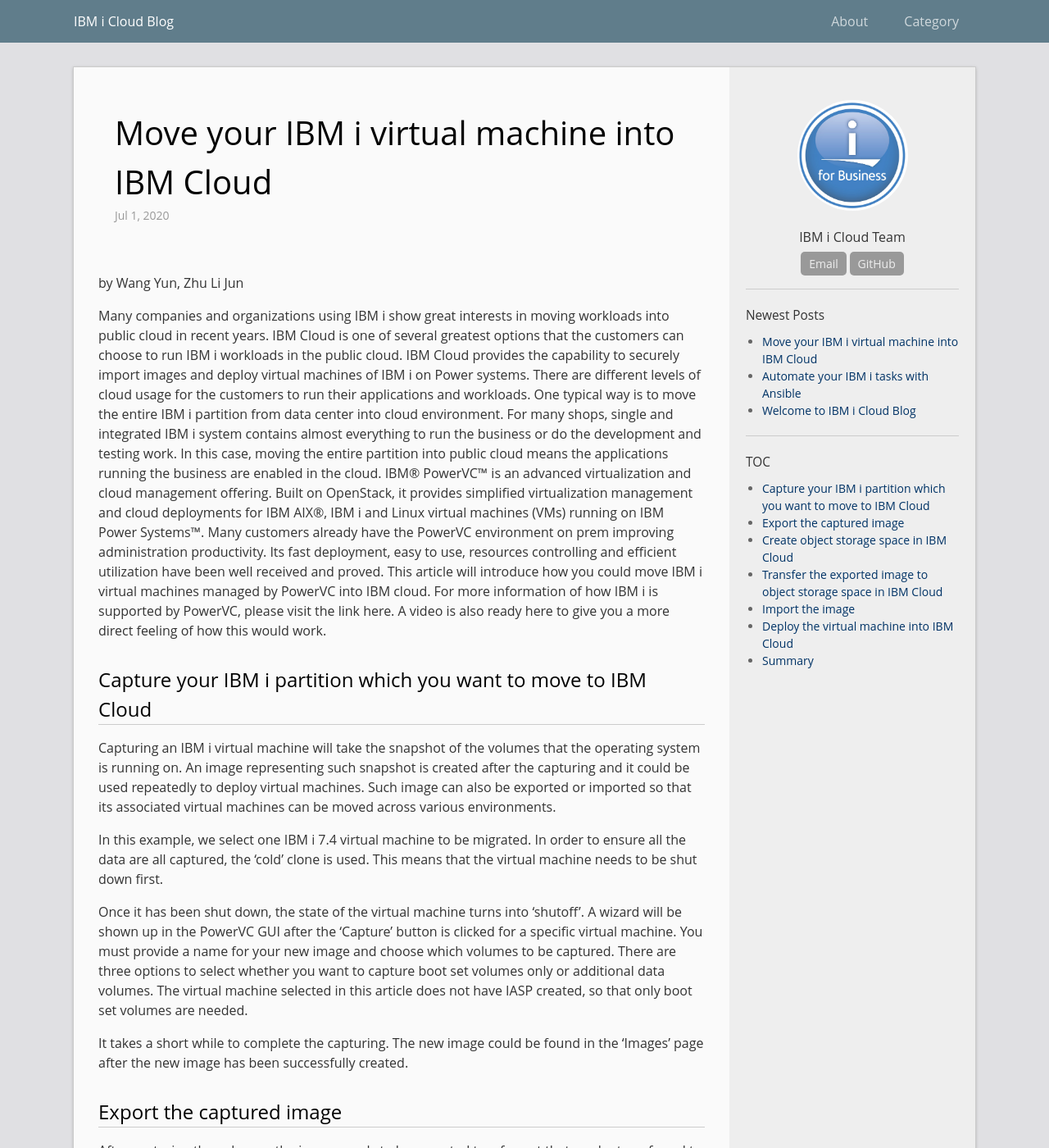
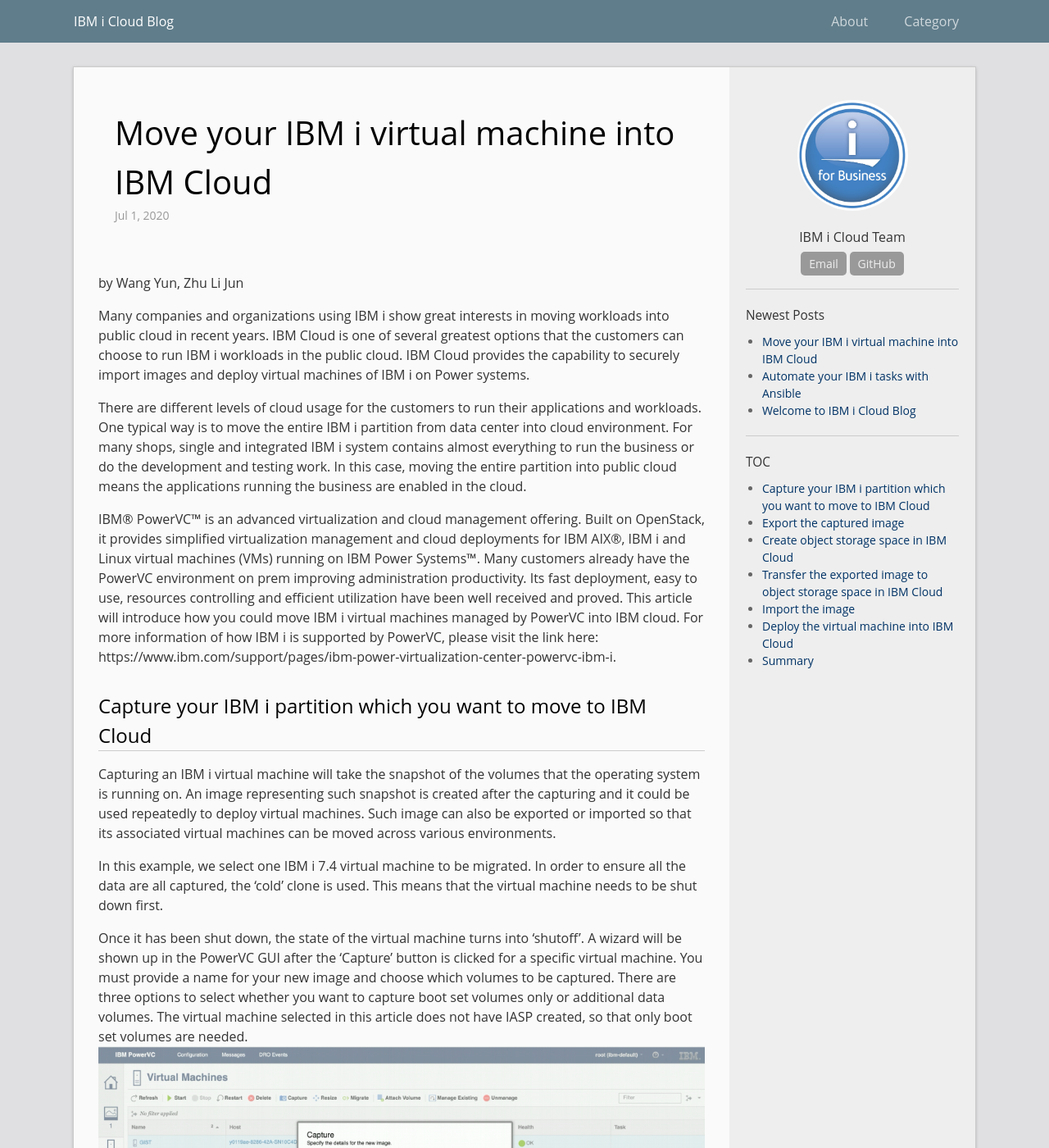
Before and after one commit to IBM/cloud-i-blog, a Jekyll site: the page built from _posts/2020-07-01-move_ibmi_vm_into_ibm_cloud.md, in a window 1280 px wide and 1400 px high. Shown: the whole window at 82% size. Built offline with Jekyll 4.4.1, drawn with Linux system fonts in a browser that asks for light colours; part of the change alters nothing that is shown; some of the changed text lies outside the part shown.

Commit message:
upload pics for article

````diff
--- a/_posts/2020-07-01-move_ibmi_vm_into_ibm_cloud.md
+++ b/_posts/2020-07-01-move_ibmi_vm_into_ibm_cloud.md
@@ -9,10 +9,10 @@ permalink: /archivers/2020_0701_move_your_ibm_i_virtual_machine_into_ibm_cloud
 by Wang Yun, Zhu Li Jun
 
 Many companies and organizations using IBM i show great interests in moving workloads into public cloud in recent years. IBM Cloud is one of several greatest options that the customers can choose to run IBM i workloads in the public cloud. IBM Cloud provides the capability to securely import images and deploy virtual machines of IBM i on Power systems.
+
 There are different levels of cloud usage for the customers to run their applications and workloads. One typical way is to move the entire IBM i partition from data center into cloud environment. For many shops, single and integrated IBM i system contains almost everything to run the business or do the development and testing work. In this case, moving the entire partition into public cloud means the applications running the business are enabled in the cloud.
-IBM® PowerVC™ is an advanced virtualization and cloud management offering. Built on OpenStack, it provides simplified virtualization management and cloud deployments for IBM AIX®, IBM i and Linux virtual machines (VMs) running on IBM Power Systems™. Many customers already have the PowerVC environment on prem improving administration productivity. Its fast deployment, easy to use, resources controlling and efficient utilization have been well received and proved. This article will introduce how you could move IBM i virtual machines managed by PowerVC into IBM cloud. For more information of how IBM i is supported by PowerVC, please visit the link here.
-A video is also ready here to give you a more direct feeling of how this would work.
 
+IBM® PowerVC™ is an advanced virtualization and cloud management offering. Built on OpenStack, it provides simplified virtualization management and cloud deployments for IBM AIX®, IBM i and Linux virtual machines (VMs) running on IBM Power Systems™. Many customers already have the PowerVC environment on prem improving administration productivity. Its fast deployment, easy to use, resources controlling and efficient utilization have been well received and proved. This article will introduce how you could move IBM i virtual machines managed by PowerVC into IBM cloud. For more information of how IBM i is supported by PowerVC, please visit the link here: https://www.ibm.com/support/pages/ibm-power-virtualization-center-powervc-ibm-i.
 
 # Capture your IBM i partition which you want to move to IBM Cloud
 Capturing an IBM i virtual machine will take the snapshot of the volumes that the operating system is running on. An image representing such snapshot is created after the capturing and it could be used repeatedly to deploy virtual machines. Such image can also be exported or imported so that its associated virtual machines can be moved across various environments.
@@ -20,19 +20,26 @@ Capturing an IBM i virtual machine will take the snapshot of the volumes that th
 In this example, we select one IBM i 7.4 virtual machine to be migrated. In order to ensure all the data are all captured, the ‘cold’ clone is used. This means that the virtual machine needs to be shut down first.
 
 Once it has been shut down, the state of the virtual machine turns into ‘shutoff’. A wizard will be shown up in the PowerVC GUI after the ‘Capture’ button is clicked for a specific virtual machine. You must provide a name for your new image and choose which volumes to be captured. There are three options to select whether you want to capture boot set volumes only or additional data volumes. The virtual machine selected in this article does not have IASP created, so that only boot set volumes are needed.
+![Capture IBM i virtual machine](../resources/pic/20200701/m1.png)
 
 It takes a short while to complete the capturing. The new image could be found in the ‘Images’ page after the new image has been successfully created.
+![Image created](../resources/pic/20200701/m2.png)
 
 # Export the captured image
 After capturing the volumes, the image needs to be exported to a format that can be transferred to other places. There are multiple ways for you to do this. You could use the PowerVC GUI or the command line. In this example, the command line is used because there are more options that could be leveraged to do the export.
+![Image export](../resources/pic/20200701/m3.png)
 
 The goal of this article is to move the image into public cloud. For different customers and data centers, the connectivity speed to the public cloud is different. Thus, the smaller the image is, the shorter time it will take to move the image to the public cloud. The compress option is used here for this purpose. The exported file is a lot smaller after using the compress option.
 
 The below command is used to export the image from command line of the PowerVC system.
+```
 powervc-image export -i GIST_DEMO -p /root/gist_demo.ova -c
+```
 The -c option tells that the image will be compressed. The -p option specifies the name and path of the OVA file that will be generated.
+![Image export 2](../resources/pic/20200701/m4.png)
 
 After the image is successfully exported, a file named gist_demo.ova.gz has been created. The size of this image package file is 5.79 GB in this example. This is much smaller than the size of the volumes being captured which is 80 GB.
+![Image export 3](../resources/pic/20200701/m5.png)
 
 # Create object storage space in IBM Cloud
 In order to deploy the virtual machine, the image file should be stored in IBM Cloud first. IBM Cloud® Object Storage makes it possible to store practically limitless amounts of data, simply and cost effectively. It is commonly used for data archiving and backup; for web and mobile applications; and as scalable, persistent storage for analytics. You could refer to https://www.ibm.com/cloud/object-storage for more information about IBM Cloud Object Storage.
@@ -40,29 +47,37 @@ In order to deploy the virtual machine, the image file should be stored in IBM C
 It assumes that Cloud Object Storage has already been requested and created as a resource in this article. We’ll start with creating a separate bucket in the Cloud Object Storage space.
 
 In the resource list of IBM Cloud portal, the cloud object storage is chosen under storage category.
+![Resource list in IBM Cloud](../resources/pic/20200701/m6.png)
 
 You could navigate to the buckets list of the storage by clicking the specific cloud object storage space.
 
 A new bucket named gist-demo-ibmi74 will be created to hold the image file.
+![Cloud object storage](../resources/pic/20200701/m7.png)
 
 # Transfer the exported image to object storage space in IBM Cloud
 To transfer large files to IBM Cloud Object Storage, the recommended option is to use Aspera transfer. The integrated IBM Aspera® high-speed data transfer option makes it easy to transfer data to and from IBM Cloud Object Storage. It is the stable and secure way to move the large files to IBM Cloud. For detail information about IBM Aspera, please visit this link: https://www.ibm.com/cloud/aspera.
 
 After your new bucket of object storage has been created, you could start the transferring of the image package file that was just exported. The IBM Cloud portal supports drag and drop capability so that you could directly drag the file on the GUI. The transferring status could be viewed by clicking the ‘Aspera transfers’ link.
+![Aspera in IBM Cloud](../resources/pic/20200701/m8.png)
 
 The service credential should be also created so that later steps could use it to do image import process.
+![Create service credential in IBM Cloud](../resources/pic/20200701/m7.png)
 
 # Import the image
 The next step following the image transferring is to import the image. Starting from this step, the operations should be done at Power Systems Virtual Server service page. You need to go to ‘Boot images’ page to view and import images. Several items of information should be prepared in order to successfully complete the import. Cloud storage details such as region, image file name, bucket name and access credentials need to be provided. These can all be found via the IBM Cloud Object Storage page.
+![Import image in IBM Cloud](../resources/pic/20200701/m9.png)
 
 For the credential information, you need to click on the ‘Service credentials’ link and select the key name that was just created. Detail information about the credential could be found after clicking and expanding the key on the GUI. ‘access_key_id’ and ‘secret_access_key’ fields should be used for ‘Cloud storage access key’ and ‘Cloud storage secret key’ option when doing the image importing.
+![Retrieve the credential in IBM Cloud](../resources/pic/20200701/m10.png)
 
 # Deploy the virtual machine into IBM Cloud
 Once the image has been imported, IBM i virtual machine could be deployed from this image. On the page of ‘Virtual server instances’ of ‘Power System Virtual Server’, you need to click on the button of ‘Create instance’ to deploy the IBM i virtual machines from the image that we just imported.
 
 The virtual server instance creation page allows you to select operating system type as IBM i, and choose the image from the drop down list which contains the image that was just imported. You could also specify other options to configure the network and other resources.
+![Create virtual machine in IBM Cloud](../resources/pic/20200701/m11.png)
 
 After clicking the ‘create instance’ button, the virtual machine will be created. You could access the system deployed by the web console. The workload and applications are exactly the same as what they were on prem.
+![Create virtual machine complete](../resources/pic/20200701/m12.png)
 
 # Summary
 Moving IBM i workloads from data center to IBM Cloud is proved to be possible. If you’ve already had PowerVC environment, the virtual machines being managed by it can be migrated into IBM Cloud much easier. IBM Cloud provides different capabilities that you could take advantage of, and it is secured and productive cloud choice.
````
Also changed, not shown: resources/pic/20200701/m1.png (added), resources/pic/20200701/m10.png (added), resources/pic/20200701/m11.png (added), resources/pic/20200701/m12.png (added), resources/pic/20200701/m13.png (added), resources/pic/20200701/m2.png (added), resources/pic/20200701/m3.png (added), resources/pic/20200701/m4.png (added), resources/pic/20200701/m5.png (added), resources/pic/20200701/m6.png (added), resources/pic/20200701/m7.png (added), resources/pic/20200701/m8.png (added), resources/pic/20200701/m9.png (added).
